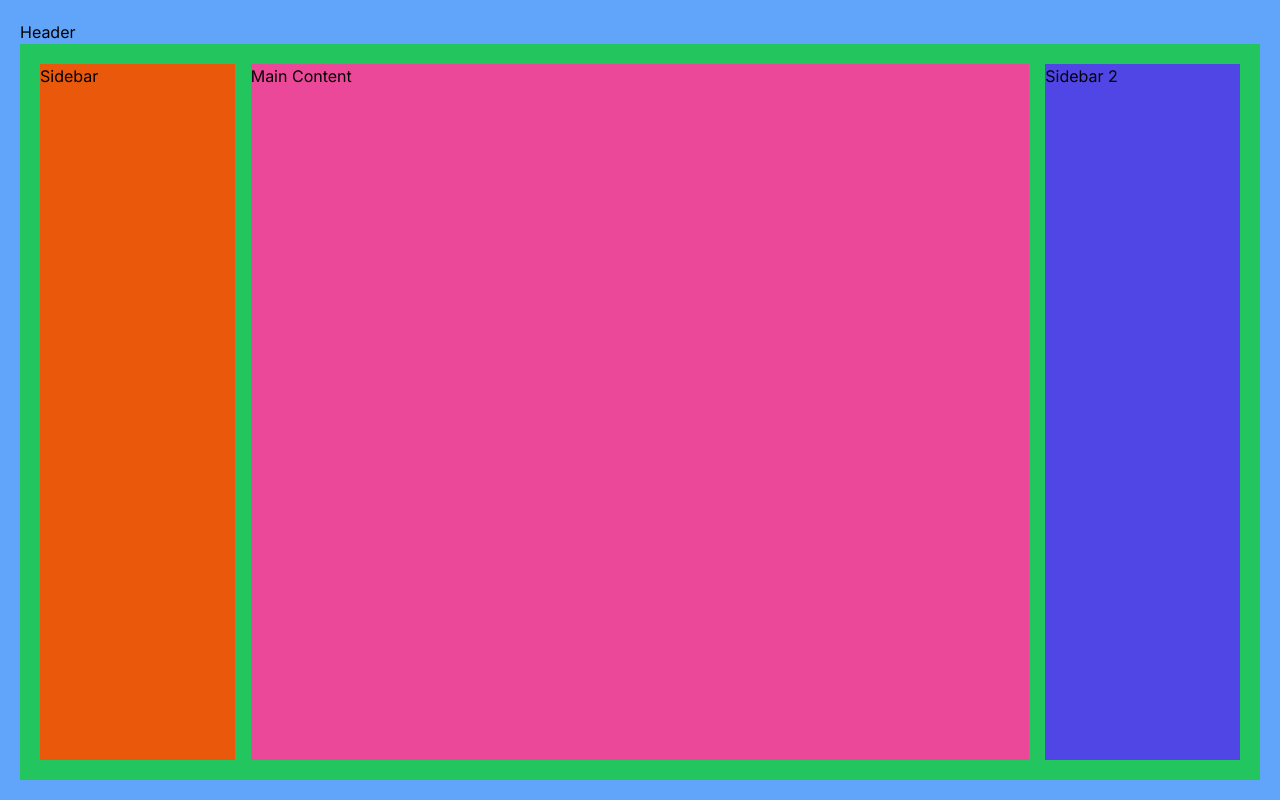
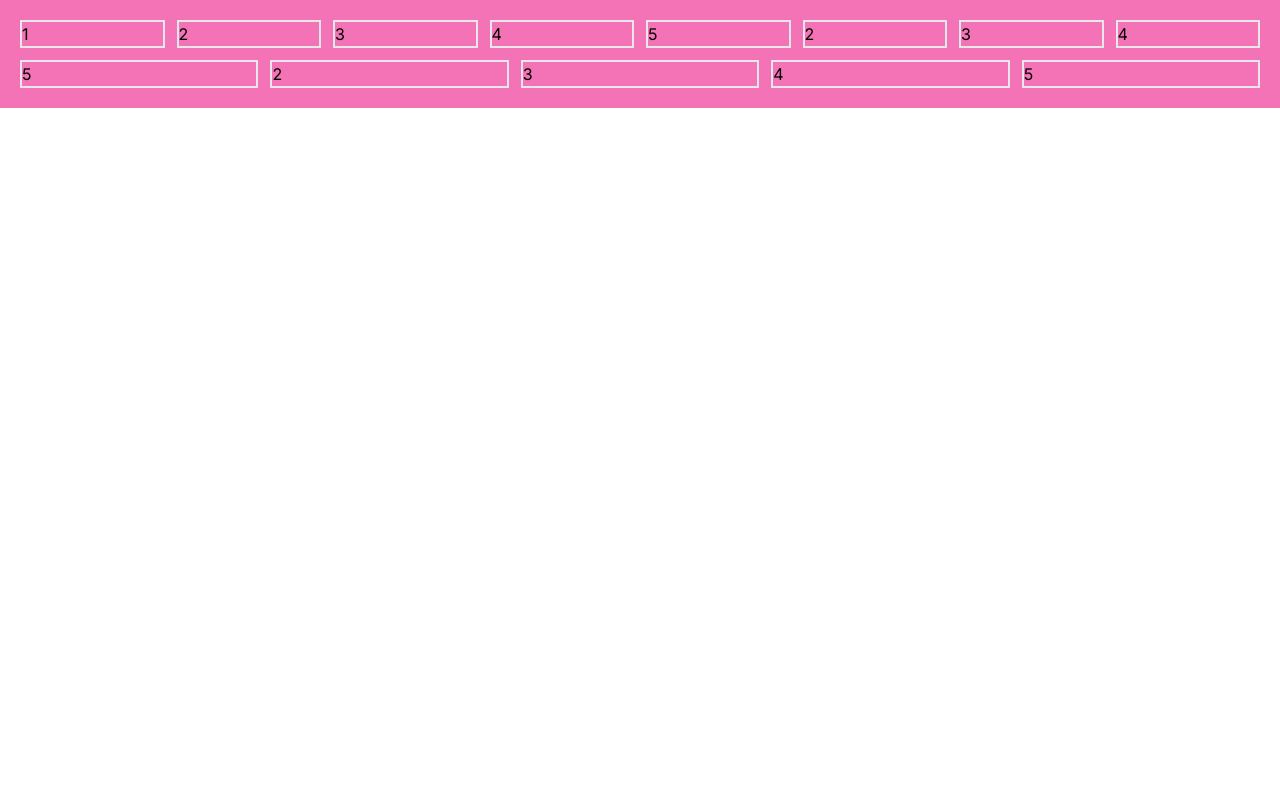
Before and after one commit to emersonjds/nextjs-tw, a Next.js app: page /flex in a window 1280 px wide. Built offline with nearby package versions, Linux system fonts and the light colour scheme.

Commit message:
flex wrap

```diff
--- a/src/app/flex/page.tsx
+++ b/src/app/flex/page.tsx
@@ -11,13 +11,32 @@ export default function Flex() {
         <div className="h-1/2 w-1/2 bg-yellow-400 border-4 flex-none">3</div>
       </div> */}
 
-      <div className="flex flex-col h-screen w-full bg-blue-400 p-5">
+      {/* <div className="flex flex-col h-screen w-full bg-blue-400 p-5">
         <div>Header</div>
         <div className="flex flex-col md:flex-row bg-green-500 p-5 h-full w-full gap-4">
           <div className="bg-orange-600 basis-2/12">Sidebar</div>
           <div className="bg-pink-500 basis-8/12"> Main Content</div>
           <div className="bg-indigo-600 basis-2/12">Sidebar 2</div>
         </div>
+      </div> */}
+
+      {/* FLEX WRAP */}
+      <div className="flex flex-col md:flex-row">
+        <div className="flex flex-wrap w-full bg-pink-400 p-5 gap-3">
+          <div className="border-solid border-2 w-32 grow">1</div>
+          <div className="border-solid border-2 w-32 grow">2</div>
+          <div className="border-solid border-2 w-32 grow">3</div>
+          <div className="border-solid border-2 w-32 grow">4</div>
+          <div className="border-solid border-2 w-32 grow">5</div>
+          <div className="border-solid border-2 w-32 grow">2</div>
+          <div className="border-solid border-2 w-32 grow">3</div>
+          <div className="border-solid border-2 w-32 grow">4</div>
+          <div className="border-solid border-2 w-32 grow">5</div>
+          <div className="border-solid border-2 w-32 grow">2</div>
+          <div className="border-solid border-2 w-32 grow">3</div>
+          <div className="border-solid border-2 w-32 grow">4</div>
+          <div className="border-solid border-2 w-32 grow">5</div>
+        </div>
       </div>
     </>
   );
```
